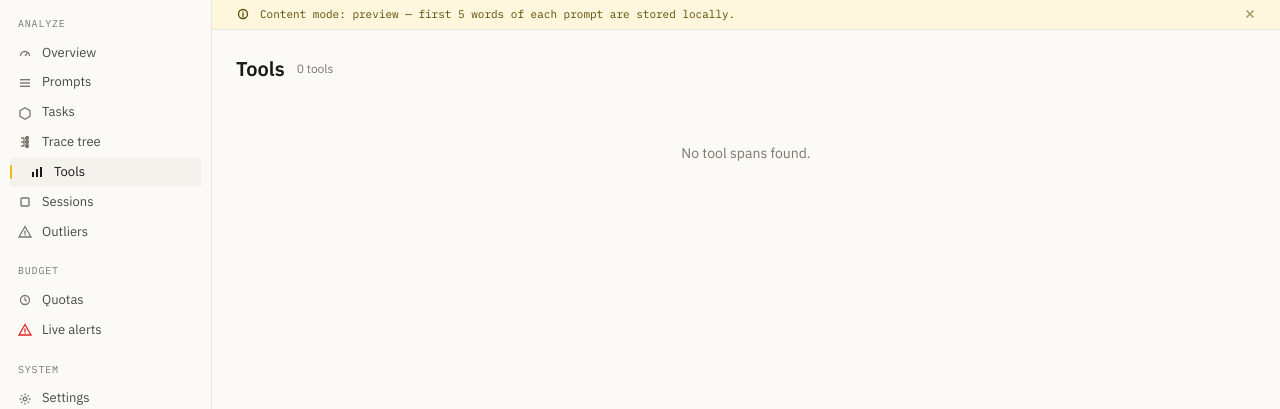
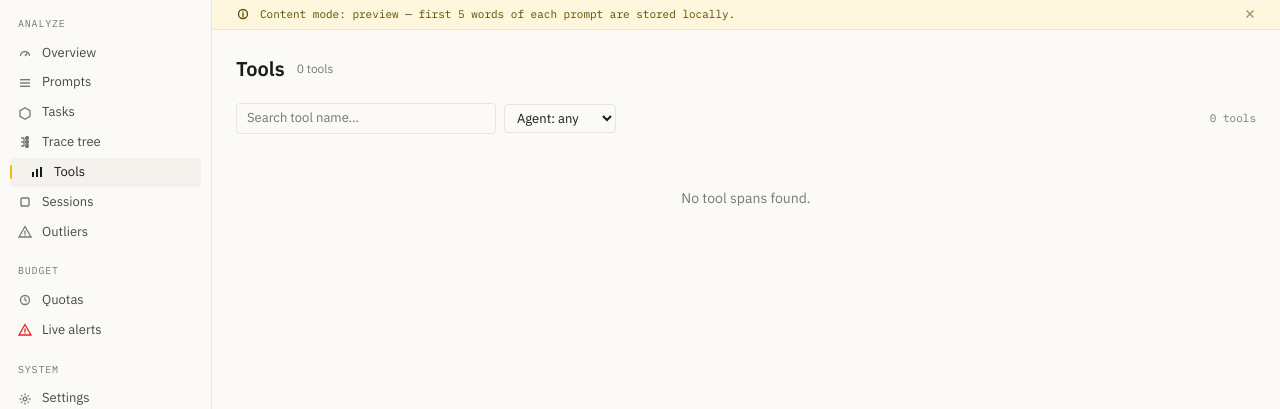
Before and after one commit to t01buddy/t01-burnmap, a FastAPI app: page /tools in a window 1280 px wide. Shown: the part 52-461 px from the top of the page. Run offline with FastAPI, Linux system fonts and the light colour scheme; data that the repository does not hold is empty; some libraries are stand-ins or nearby versions.

Commit message:
feat(tools): add filters to Tools page (search + agent)
Closes #167

Co-Authored-By: Claude Sonnet 4.6 <noreply@anthropic.com>

```diff
--- a/burnmap/templates/pages/tools.html
+++ b/burnmap/templates/pages/tools.html
@@ -9,6 +9,24 @@
   <div class="page-header">
     <h1 class="page-title">Tools</h1>
     <span class="meta" style="font-size:12px;color:var(--ink-3)" x-text="total + ' tools'"></span>
+  </div>
+
+  <!-- Search + filter controls -->
+  <div class="row" style="margin-bottom:14px;gap:8px;flex-wrap:wrap">
+    <input class="search-input"
+           type="search"
+           placeholder="Search tool name…"
+           x-model="search"
+           @input.debounce.250ms="load()"/>
+    <select class="sort-select" x-model="agentFilter" @change="load()">
+      <option value="">Agent: any</option>
+      <option value="claude_code">claude_code</option>
+      <option value="codex">codex</option>
+      <option value="aider">aider</option>
+    </select>
+    <span class="spacer"></span>
+    <span class="mono muted" style="font-size:11px;align-self:center"
+          x-text="rows.length + ' tools'"></span>
   </div>
 
   <template x-if="loading">
@@ -66,15 +84,17 @@
 </div>
 
 <style>
-.page-header { display:flex; align-items:center; gap:12px; margin-bottom:20px; }
-.page-title  { font-size:20px; font-weight:600; }
-.loading-row { padding:40px; text-align:center; color:var(--ink-3,#888); font-size:14px; }
-.pager { display:flex; align-items:center; gap:12px; margin-top:16px; justify-content:center; font-size:13px; }
-.pager-btn { padding:4px 12px; border:1px solid var(--rule-soft,#ddd); border-radius:4px; background:none; cursor:pointer; }
+.page-header  { display:flex; align-items:center; gap:12px; margin-bottom:20px; }
+.page-title   { font-size:20px; font-weight:600; }
+.loading-row  { padding:40px; text-align:center; color:var(--ink-3,#888); font-size:14px; }
+.pager        { display:flex; align-items:center; gap:12px; margin-top:16px; justify-content:center; font-size:13px; }
+.pager-btn    { padding:4px 12px; border:1px solid var(--rule-soft,#ddd); border-radius:4px; background:none; cursor:pointer; }
 .pager-btn:disabled { opacity:0.4; cursor:default; }
-.pager-info { color:var(--ink-3,#888); }
-.tool-link { color:var(--accent,#0070f3); text-decoration:none; }
+.pager-info   { color:var(--ink-3,#888); }
+.tool-link    { color:var(--accent,#0070f3); text-decoration:none; }
 .tool-link:hover { text-decoration:underline; }
+.search-input { font-size:13px; padding:5px 10px; border:1px solid var(--rule-soft,#ddd); border-radius:4px; min-width:260px; }
+.sort-select  { font-size:13px; padding:4px 8px; border:1px solid var(--rule-soft,#ddd); border-radius:4px; }
 </style>
 
 <script>
@@ -86,6 +106,8 @@ function toolsPage() {
     total: 0,
     page: 1,
     loading: false,
+    search: '',
+    agentFilter: '',
 
     get totalPages() {
       return Math.max(1, Math.ceil(this.total / TOOLS_PAGE_SIZE));
@@ -95,7 +117,10 @@ function toolsPage() {
       this.loading = true;
       const offset = (this.page - 1) * TOOLS_PAGE_SIZE;
       try {
-        const r = await fetch(`/api/tools?limit=${TOOLS_PAGE_SIZE}&offset=${offset}`);
+        let url = `/api/tools?limit=${TOOLS_PAGE_SIZE}&offset=${offset}`;
+        if (this.search) url += '&q=' + encodeURIComponent(this.search);
+        if (this.agentFilter) url += '&agent=' + encodeURIComponent(this.agentFilter);
+        const r = await fetch(url);
         const d = await r.json();
         this.rows = d.tools || [];
         this.total = d.total || 0;
```
Also changed, not shown: burnmap/api/tools.py (+16 -11 lines), tests/test_tools_api.py (+26 -0 lines).
